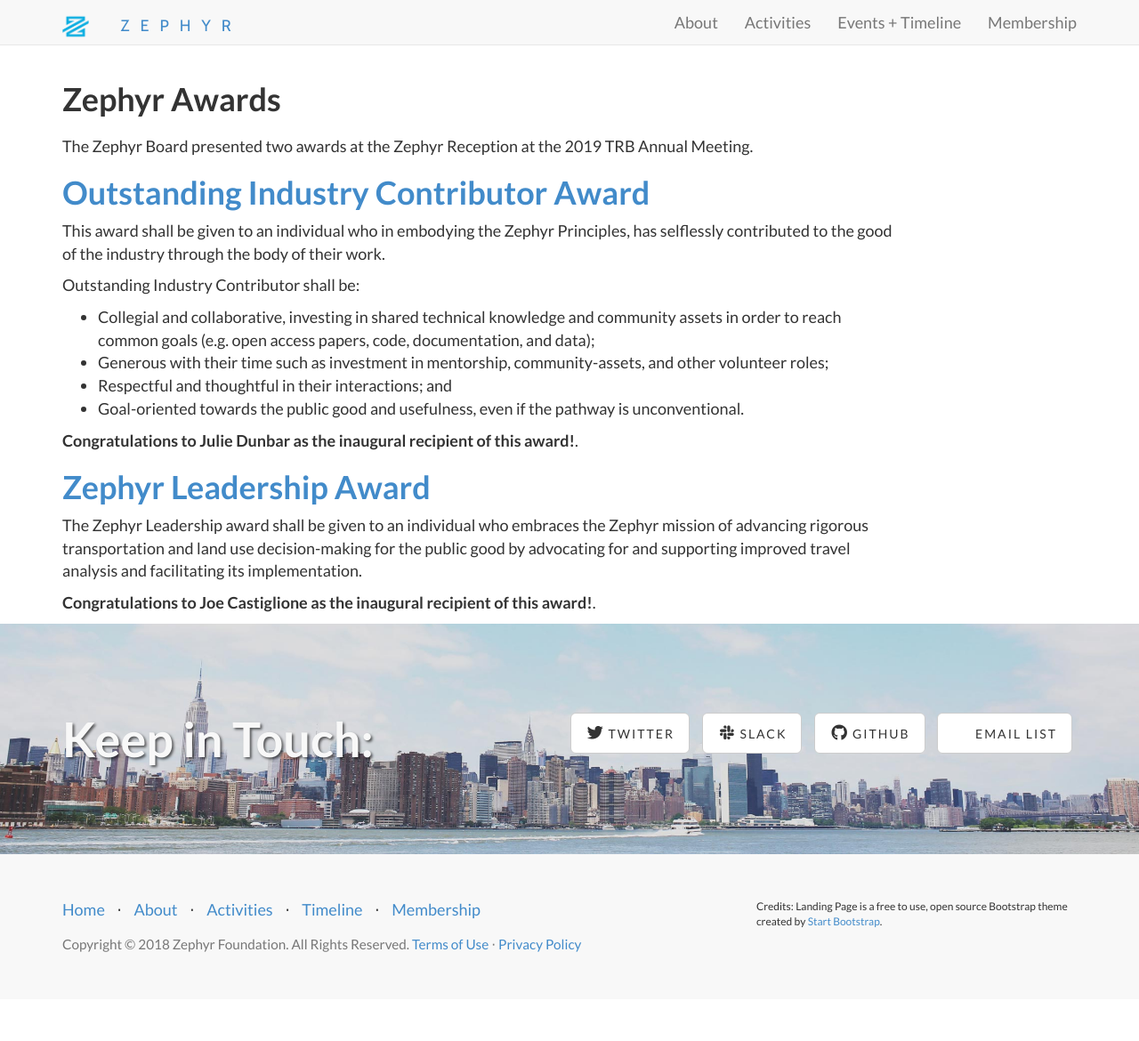
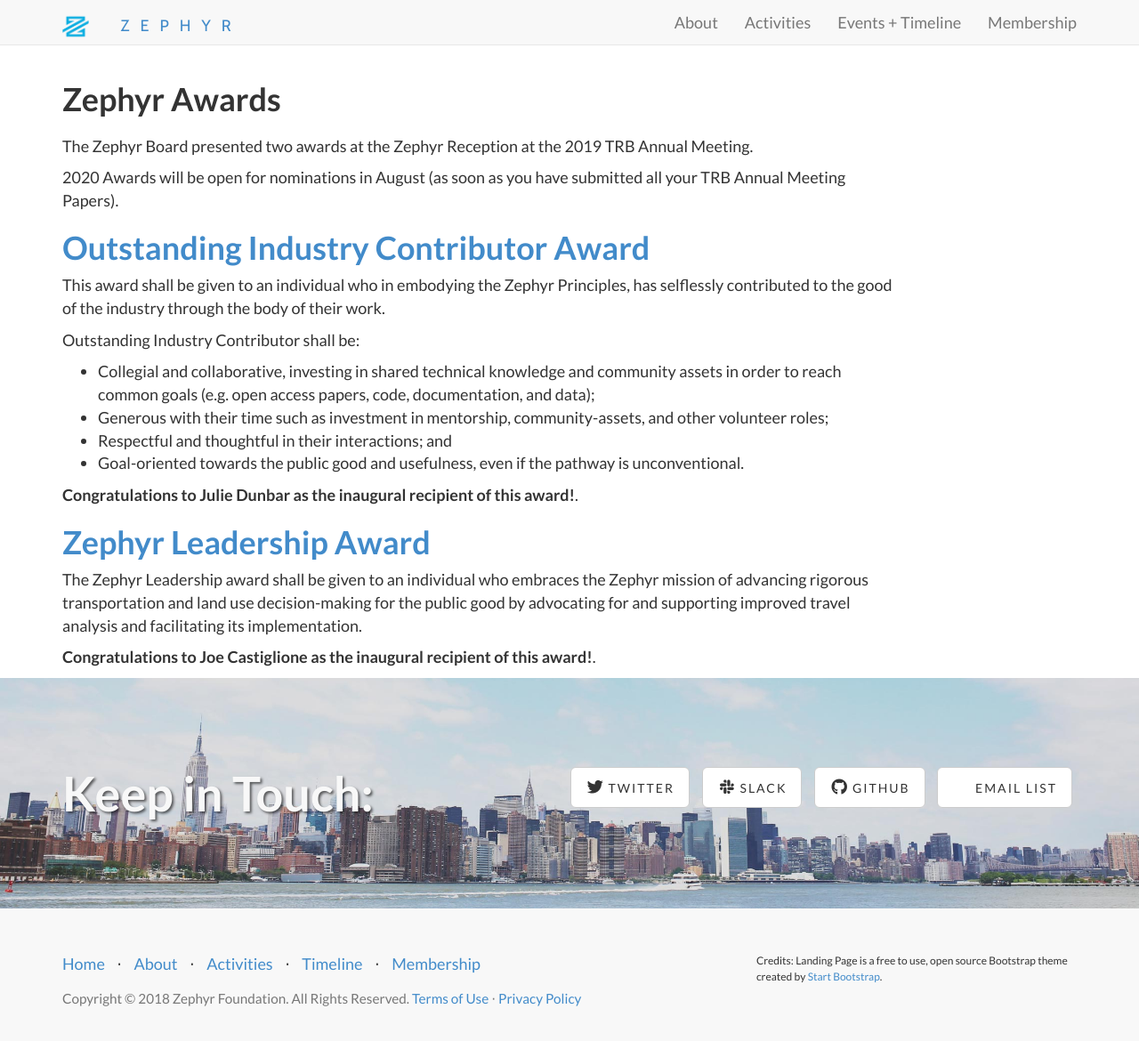
Before and after one commit to ZephyrTransport/zephyr-website, a Jekyll site: the page built from awards.md, in a window 1280 px wide and 1184 px high. Shown: the top 1170 px of the window at 89% size. Built offline with Jekyll 4.4.1, drawn with Linux system fonts in a browser that asks for light colours; nearby versions of some CDN libraries.

Commit message:
Add awards 2020 intention

```diff
--- a/awards.md
+++ b/awards.md
@@ -5,6 +5,8 @@
 ---
 
 The Zephyr Board presented two awards at the Zephyr Reception at the 2019 TRB Annual Meeting.
+
+2020 Awards will be open for nominations in August (as soon as you have submitted all your TRB Annual Meeting Papers).
 
 # [Outstanding Industry Contributor Award](/industry-contributor-award)
 This award shall be given to an individual who in embodying the Zephyr Principles, has selflessly contributed to the good of the industry through the body of their work.
```
